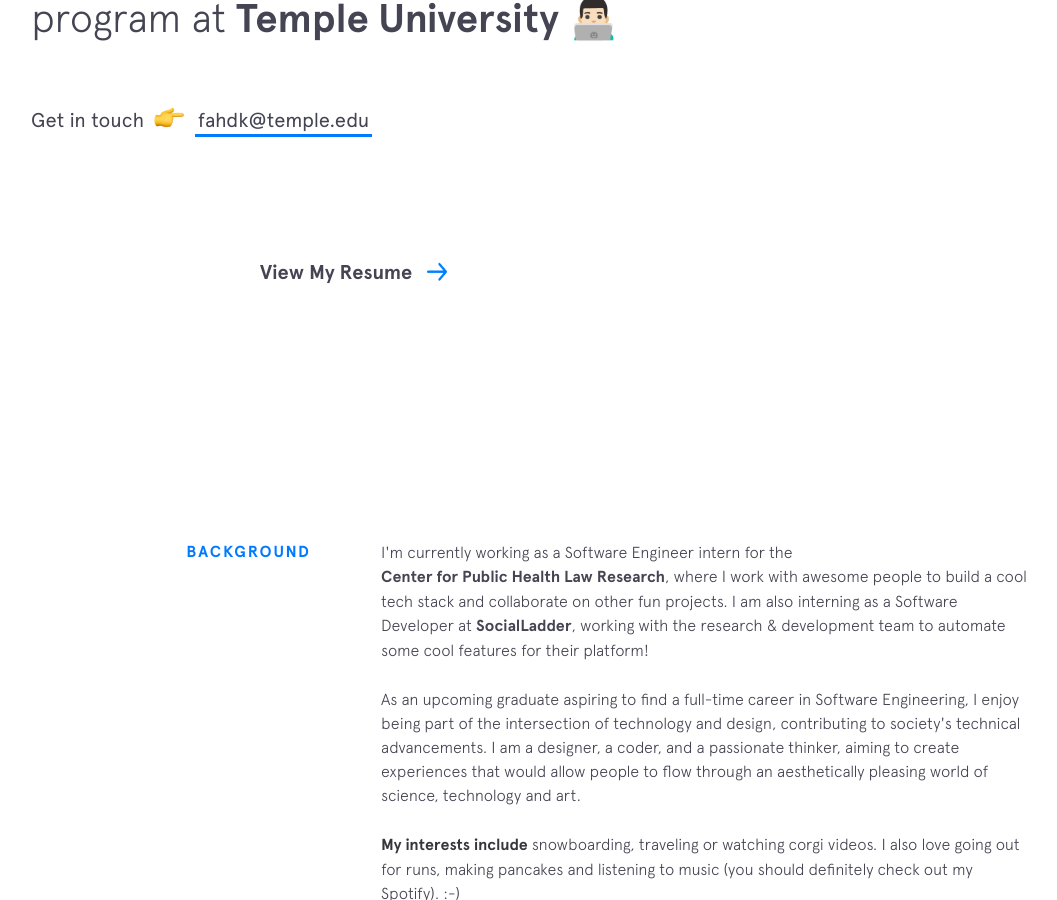
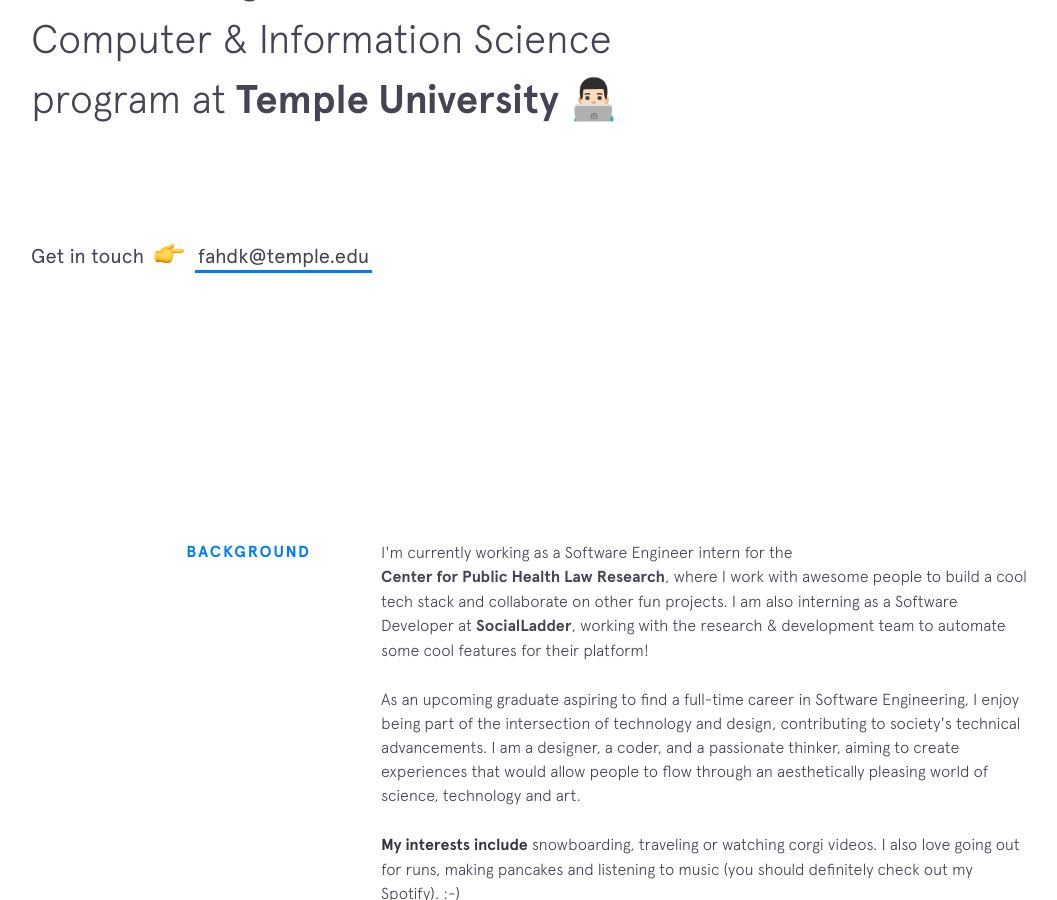
Before and after one commit to Faskyy/FahdK, a Jekyll site: the page built from index.html, in a window 1280 px wide and 900 px high, scrolled down 460 px. Shown: the whole window, without its empty margins (69-1126 px from the left). Built offline with Jekyll 4.4.1, drawn with Linux system fonts in a browser that asks for light colours; nearby versions of some CDN libraries.

Commit message:
Update intro.html

```diff
--- a/_includes/intro.html
+++ b/_includes/intro.html
@@ -17,9 +17,4 @@
     </span>
   </h3>
 
-  <section class="section experience">
-  <div class="section__title"></div>
-    <a href="{{site.resume}}" target="_blank" class="arrow-link" style="margin-right: 250px;">View My Resume</a>
-</section>
-
 </header>
```
